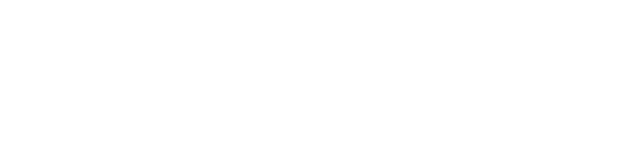
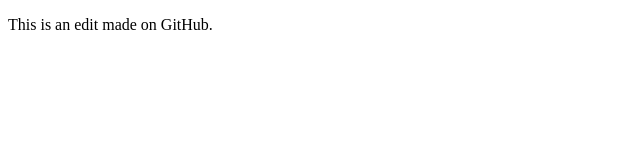
Before and after one commit to HailuBen/Github-Intro-134, a plain HTML site: page index.html in a window 1280 px wide. Shown: the whole page, without its empty margins (0-640 px from the left). Drawn offline with Linux system fonts and the light colour scheme.

Commit message:
Update index.html

```diff
--- a/index.html
+++ b/index.html
@@ -8,6 +8,6 @@
     <title>Git Intro</title>
 </head>
 <body>
-
+    <p>This is an edit made on GitHub.</p>
 </body>
 </html>
```
